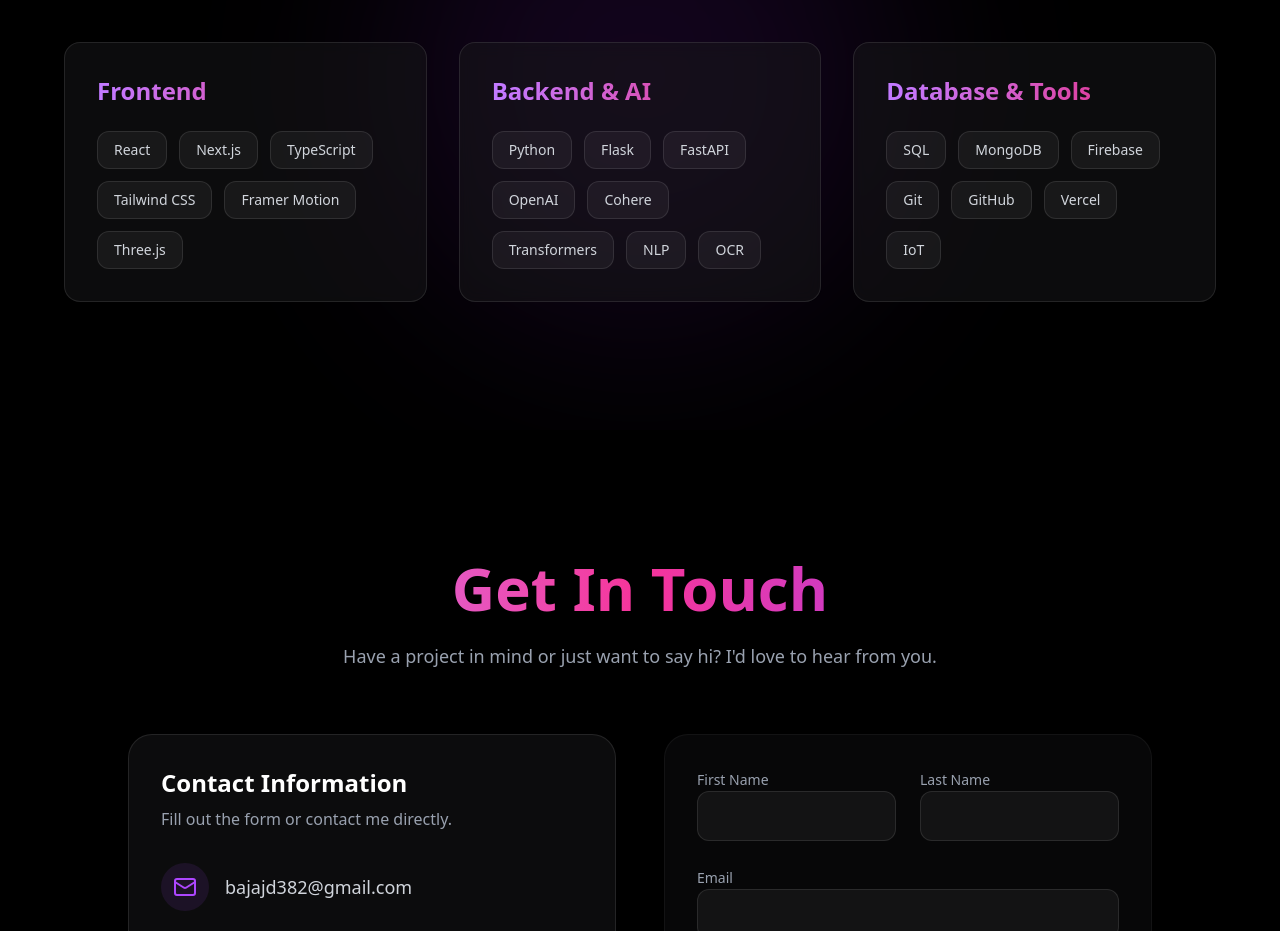
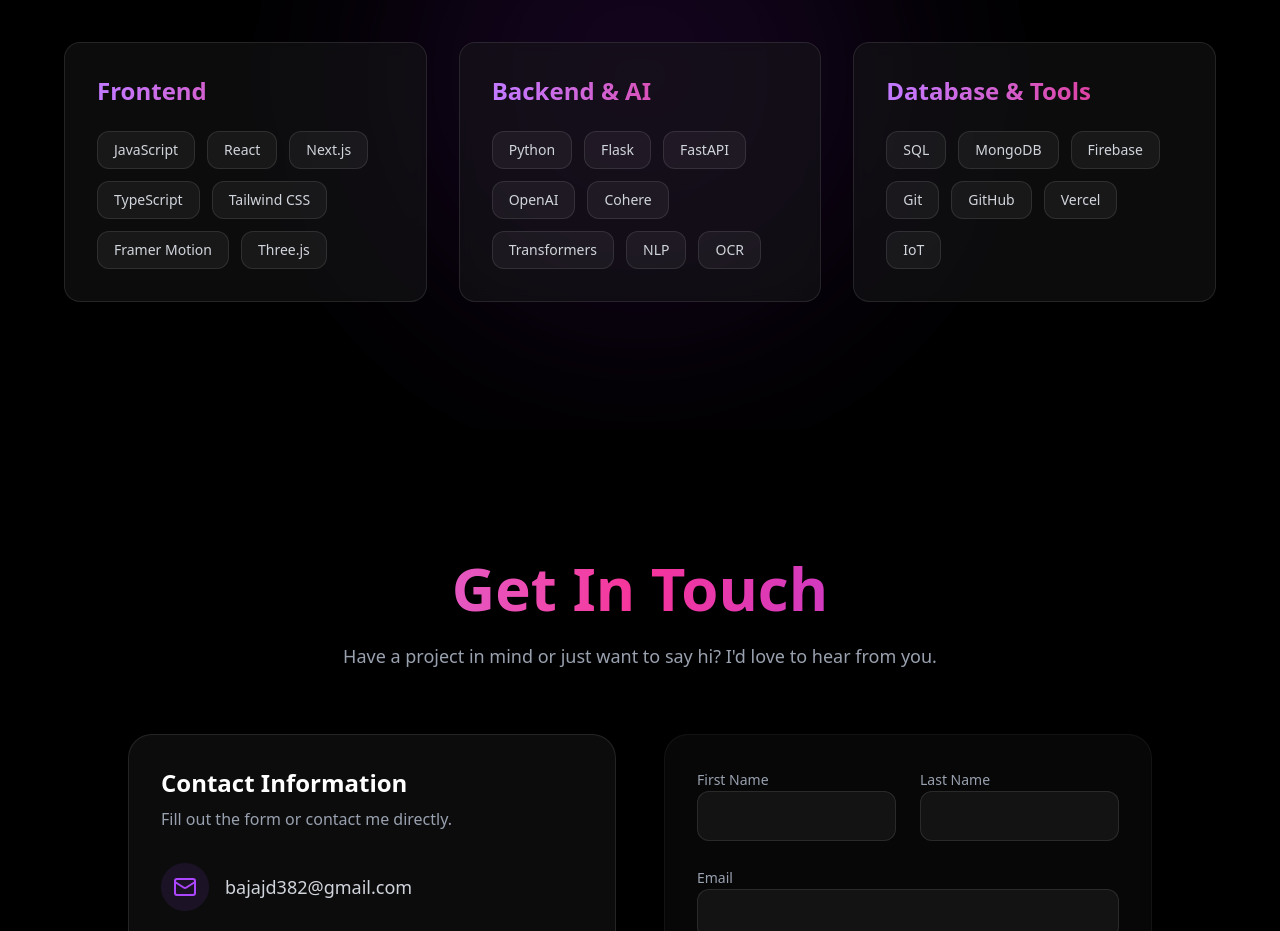
Before and after one commit to deepakbajaj12/deepak-bajaj-portfolio, a Next.js app: page / in a window 1280 px wide. Shown: the part 3200-4131 px from the top of the page. Built offline with nearby package versions, Linux system fonts and the light colour scheme.

Commit message:
Add JavaScript and Update Skills

```diff
--- a/src/components/sections/Skills.tsx
+++ b/src/components/sections/Skills.tsx
@@ -5,7 +5,7 @@
 const skillCategories = [
   {
     title: "Frontend",
-    skills: ["React", "Next.js", "TypeScript", "Tailwind CSS", "Framer Motion", "Three.js"]
+    skills: ["JavaScript", "React", "Next.js", "TypeScript", "Tailwind CSS", "Framer Motion", "Three.js"]
   },
   {
     title: "Backend & AI",
```
